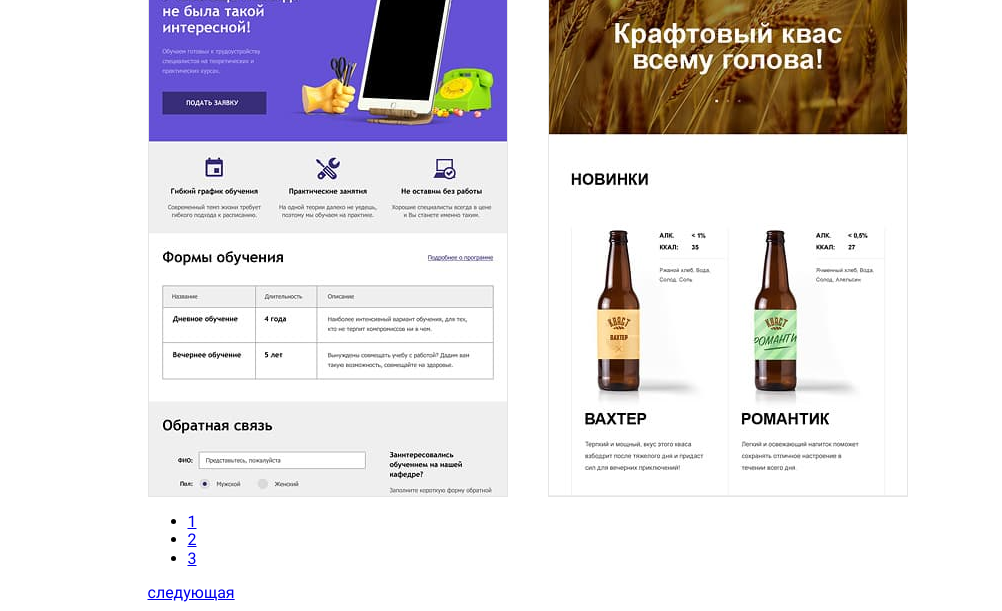
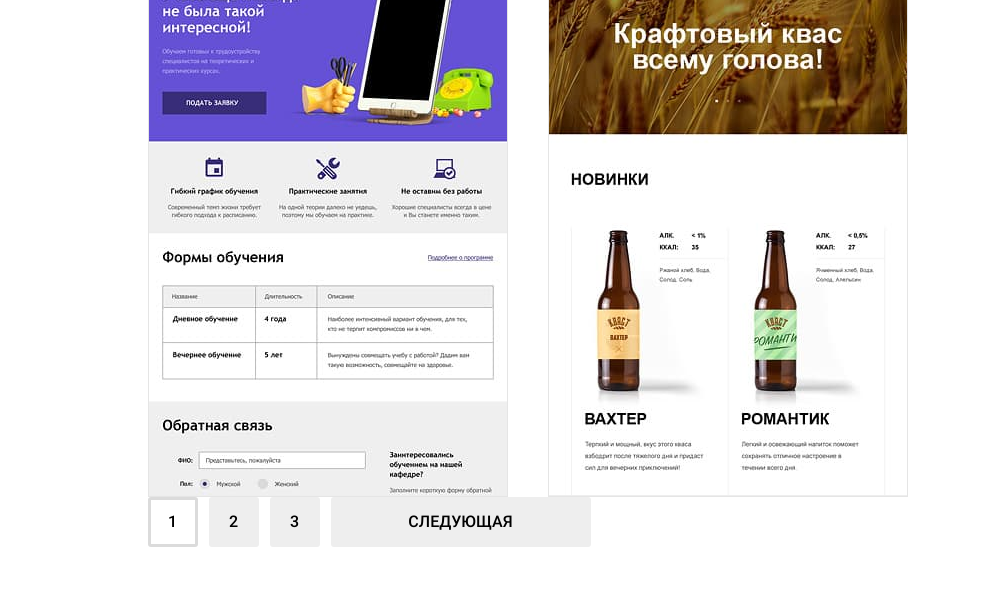
Before and after one commit to glevanov/630209-nerds-24, a website: page src/catalog.twig in a window 1280 px wide. Shown: the part 1798-2409 px from the top of the page, without its empty margins (28-1030 px from the left). Drawn offline with nearby package versions, Linux system fonts and the light colour scheme; files that its build step writes are made by us from their sources; files whose address does not match are found by name.

Commit message:
Стилизует пагинацию, рефакторит блок кнопки

```diff
--- a/css/styles.css
+++ b/css/styles.css
@@ -664,9 +664,13 @@ input[type="radio"].visually-hidden {
 }
 
 .button {
-  display: block;
-  padding-top: 15px;
-  padding-bottom: 15px;
+  display: flex;
+  align-items: center;
+  justify-content: center;
+  box-sizing: border-box;
+  min-height: 50px;
+  padding-top: 10px;
+  padding-bottom: 10px;
   font-size: 16px;
   line-height: 18px;
   font-weight: 500;
@@ -715,6 +719,21 @@ input[type="radio"].visually-hidden {
 
 .button--presentation:active {
   background-color: #e5a722;
+}
+
+.button--pagination {
+  background-color: #eeeeee;
+  color: #000000;
+}
+
+.button--pagination:hover,
+.button--pagination:focus {
+  background-color: #dfdfdf;
+}
+
+.button--pagination:active {
+  background-color: #d5d5d5;
+  color: rgba(0, 0, 0, 0.3);
 }
 
 .logo {
@@ -909,3 +928,47 @@ input[type="radio"].visually-hidden {
   width: 200px;
   margin-bottom: 44px;
 }
+
+.pagination {
+  display: flex;
+}
+
+.pagination__list {
+  display: flex;
+  margin: 0;
+  padding: 0;
+  list-style: none;
+}
+
+.pagination__item {
+  margin-right: 11px;
+}
+
+.pagination__item:last-of-type {
+  margin-right: 0;
+}
+
+.pagination__button {
+  width: 260px;
+}
+
+.pagination__button:first-of-type {
+  margin-right: 11px;
+}
+
+.pagination__button:last-of-type {
+  margin-left: 11px;
+}
+
+.pagination__button--inactive {
+  display: none;
+}
+
+.pagination__link {
+  width: 50px;
+}
+
+.pagination__item--current .pagination__link {
+  background-color: #ffffff;
+  border: 3px solid #dbdbdb;
+}
--- a/src/catalog.twig
+++ b/src/catalog.twig
@@ -171,19 +171,19 @@
         </li>
       </ul>
       <footer class="pagination">
-      <a href="previous.html" class="pagination__button" hidden>предыдущая</a>
+        <a href="previous.html" class="pagination__button pagination__button--inactive button button--pagination">предыдущая</a>
         <ul class="pagination__list">
           <li class="pagination__item pagination__item--current">
-          <a class="pagination__link" href="1.html" aria-label="Переход на страницу 1">1</a>
+            <a class="pagination__link button button--pagination" href="1.html" aria-label="Переход на страницу 1">1</a>
           </li>
           <li class="pagination__item">
-          <a class="pagination__link" href="2.html" aria-label="Переход на страницу 2">2</a>
+            <a class="pagination__link button button--pagination" href="2.html" aria-label="Переход на страницу 2">2</a>
           </li>
           <li class="pagination__item">
-          <a class="pagination__link" href="3.html" aria-label="Переход на страницу 3">3</a>
+            <a class="pagination__link button button--pagination" href="3.html" aria-label="Переход на страницу 3">3</a>
           </li>
         </ul>
-      <a href="next.html" class="pagination__button">следующая</a>
+        <a href="next.html" class="pagination__button button button--pagination">следующая</a>
       </footer>
     </div>
   </section>
--- a/src/styles/blocks/button.css
+++ b/src/styles/blocks/button.css
@@ -1,7 +1,11 @@
 .button {
-  display: block;
-  padding-top: 15px;
-  padding-bottom: 15px;
+  display: flex;
+  align-items: center;
+  justify-content: center;
+  box-sizing: border-box;
+  min-height: 50px;
+  padding-top: 10px;
+  padding-bottom: 10px;
 
   font-size: 16px;
   line-height: 18px;
@@ -53,3 +57,18 @@
 .button--presentation:active {
   background-color: #e5a722;
 }
+
+.button--pagination {
+  background-color: #eeeeee;
+  color: #000000;
+}
+
+.button--pagination:hover,
+.button--pagination:focus {
+  background-color: #dfdfdf;
+}
+
+.button--pagination:active {
+  background-color: #d5d5d5;
+  color: rgba(0, 0, 0, 0.3);
+}
--- /dev/null
+++ b/src/styles/blocks/pagination.css
@@ -0,0 +1,44 @@
+.pagination {
+  display: flex;
+}
+
+.pagination__list {
+  display: flex;
+  margin: 0;
+  padding: 0;
+
+  list-style: none;
+}
+
+.pagination__item {
+  margin-right: 11px;
+}
+
+.pagination__item:last-of-type {
+  margin-right: 0;
+}
+
+.pagination__button {
+  width: 260px;
+}
+
+.pagination__button:first-of-type {
+  margin-right: 11px;
+}
+
+.pagination__button:last-of-type {
+  margin-left: 11px;
+}
+
+.pagination__button--inactive {
+  display: none;
+}
+
+.pagination__link {
+  width: 50px;
+}
+
+.pagination__item--current .pagination__link {
+  background-color: #ffffff;
+  border: 3px solid #dbdbdb;
+}
--- a/src/styles/index.css
+++ b/src/styles/index.css
@@ -21,3 +21,4 @@
 @import "blocks/filters.css";
 @import "blocks/catalog.css";
 @import "blocks/cards.css";
+@import "blocks/pagination.css";
```
Also changed, not shown: css/styles.min.css. Lines whose indentation alone changed are shown as unchanged.
